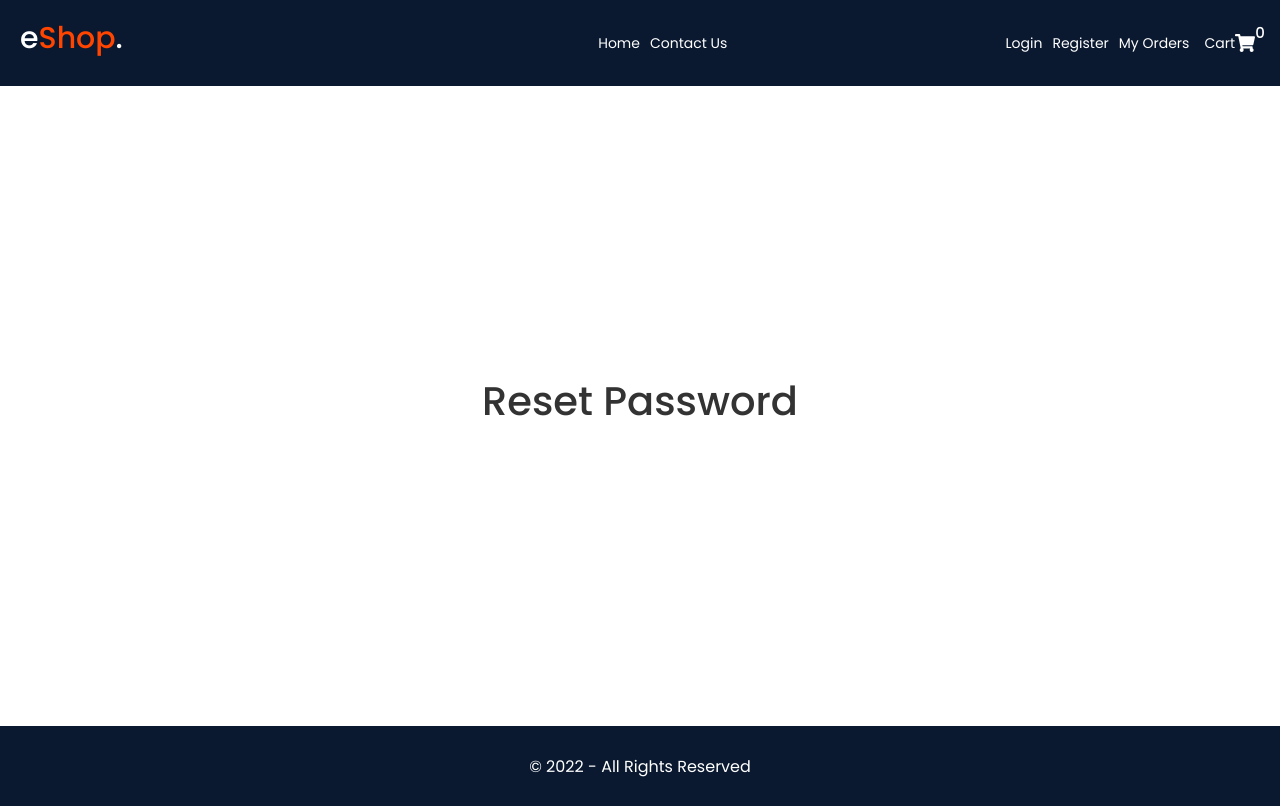
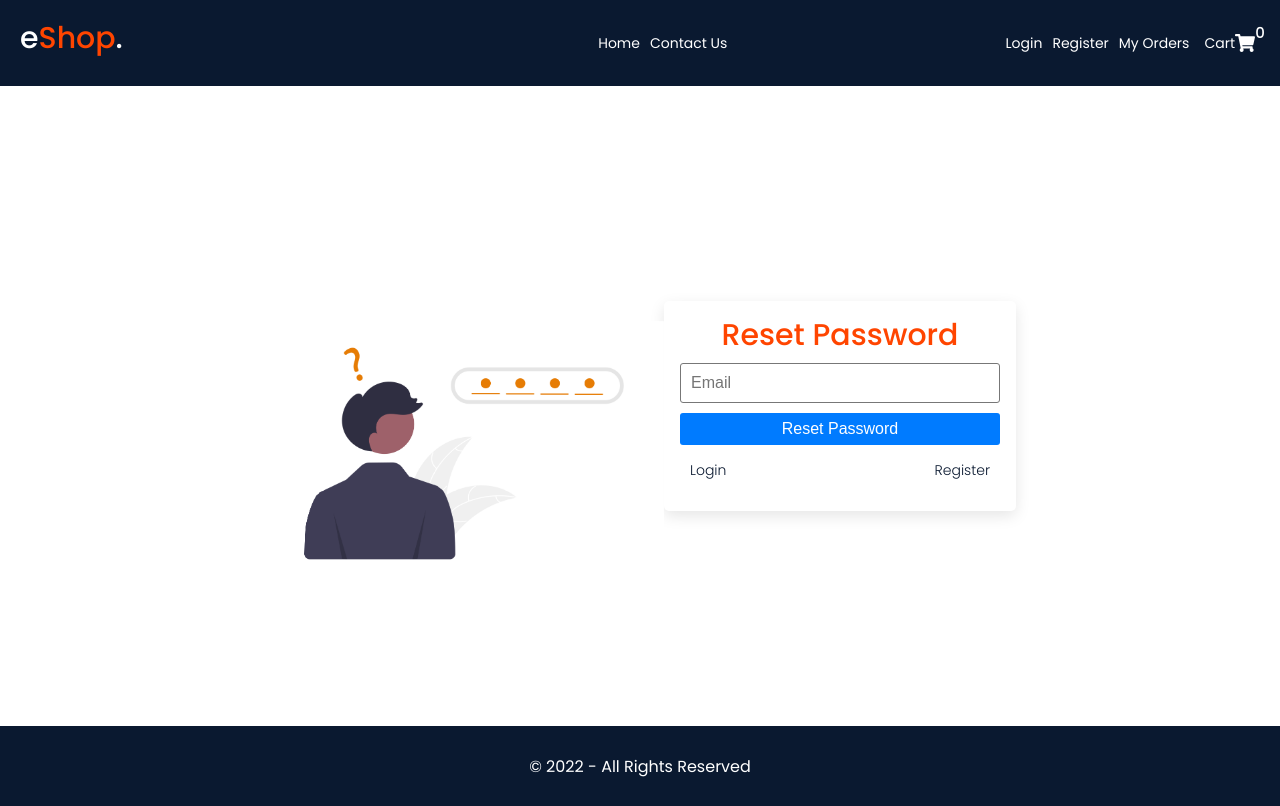
Before and after one commit to femmor/zino-commerce, a React (Create React App) app: page /reset-password in a window 1280 px wide. Built offline with nearby package versions, Linux system fonts and the light colour scheme; the HTML template or start-up script is replaced by a standard one.

Commit message:
Create reset component

```diff
--- a/src/pages/auth/ResetPassword.js
+++ b/src/pages/auth/ResetPassword.js
@@ -1,10 +1,35 @@
+import { Link } from 'react-router-dom';
+import resetImg from '../../assets/forgot.png';
 import styles from './Auth.module.scss';
+import Card from '../../components/card/Card';
 
 const ResetPassword = () => {
   return (
-    <div className={styles.auth}>
-      <h1>Reset Password</h1>
-    </div>
+    <section className={`container ${styles.auth}`}>
+      <div className={styles.img}>
+        <img src={resetImg} alt="reset" width={400} />
+      </div>
+      <Card>
+        <div className={styles.form}>
+          <h2>Reset Password</h2>
+          <form>
+            <input type="email" placeholder="Email" required />
+            <button className="--btn --btn-primary --btn-block" type="submit">
+              Reset Password
+            </button>
+            <div></div>
+            <div className={styles.links}>
+              <p>
+                <Link to="/login">Login</Link>
+              </p>
+              <p>
+                <Link to="/register">Register</Link>
+              </p>
+            </div>
+          </form>
+        </div>
+      </Card>
+    </section>
   );
 };
 export default ResetPassword;
```
